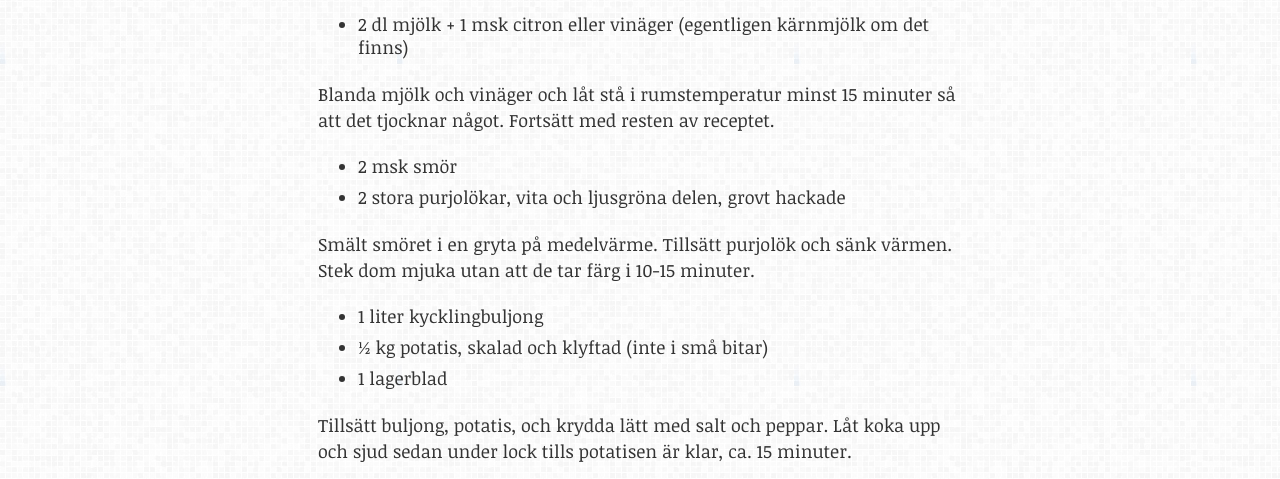
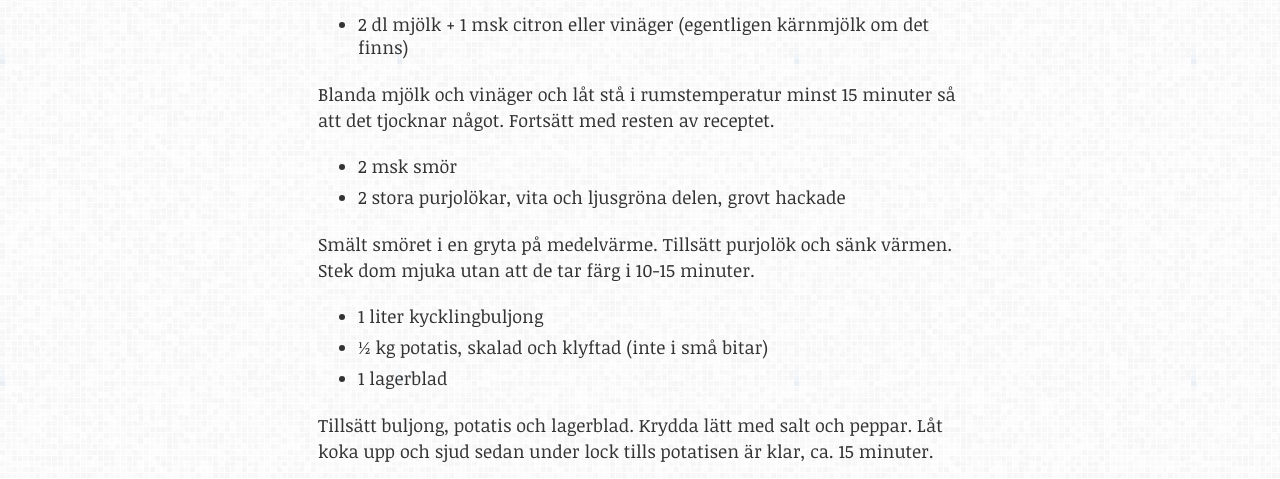
Before and after one commit to morberg/morberg.github.io, a plain HTML site: page Soppa/potatis-och-purjolökssoppa.html in a window 1280 px wide. Shown: the part 258-737 px from the top of the page. Drawn offline with nearby package versions, Linux system fonts and the light colour scheme.

Commit message:
Automated commit at 2015-01-15 14:52:36 UTC by middleman-deploy 1.0.0

```diff
--- a/Soppa/potatis-och-purjolökssoppa.html
+++ b/Soppa/potatis-och-purjolökssoppa.html
@@ -61,7 +61,7 @@
 <li>1 lagerblad</li>
 </ul>
 
-<p>Tillsätt buljong, potatis, och krydda lätt med salt och peppar. Låt koka upp och sjud sedan under lock tills potatisen är klar, ca. 15 minuter.</p>
+<p>Tillsätt buljong, potatis och lagerblad. Krydda lätt med salt och peppar. Låt koka upp och sjud sedan under lock tills potatisen är klar, ca. 15 minuter.</p>
 
 <p>Plocka upp potatisen från soppan med en tång och lägg över i en skål. Plocka upp lagerbladet och släng. Mixa soppan med en stavmixer tills den är helt slät.</p>
 
```
